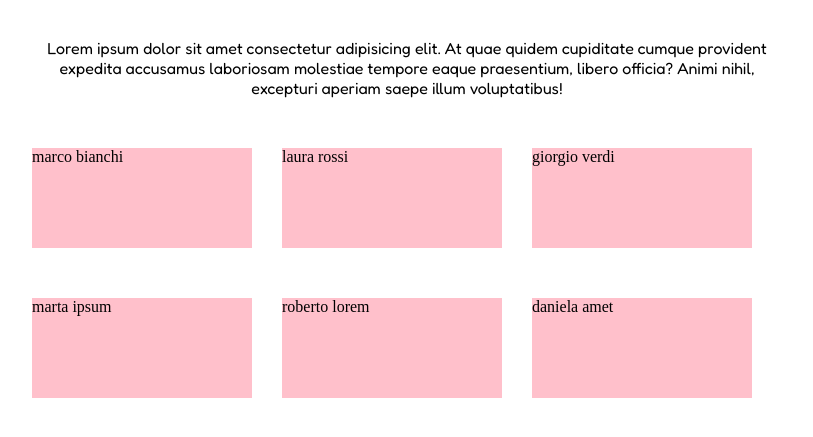
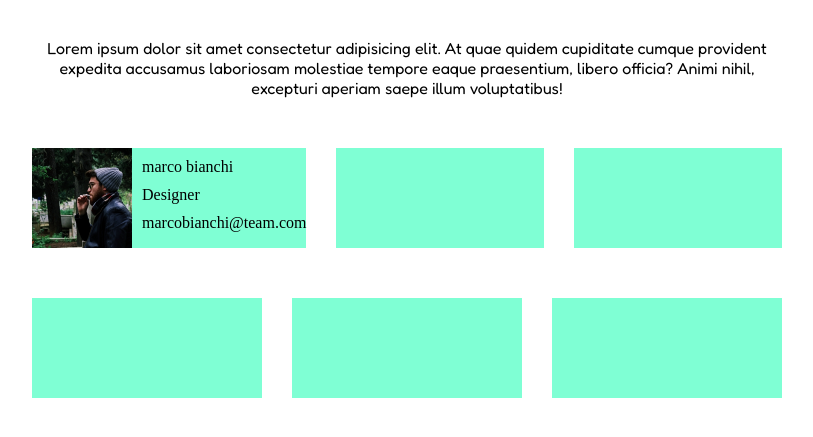
Before and after one commit to AlessiaSimone5/html-css-flex-cards, a plain HTML site: page index.html in a window 1280 px wide. Shown: the part 101-538 px from the top of the page, without its empty margins (233-1046 px from the left). Drawn offline with Linux system fonts and the light colour scheme.

Commit message:
layout modificato

```diff
--- a/css/style.css
+++ b/css/style.css
@@ -27,20 +27,37 @@ p {
 }
 
 /*icona*/
-ul {
+
+.flex {
     display: flex;
-    margin-left: 265px;
-    margin-right: 265px;
+    gap: 1.875rem;
+}
 
+.block {
+    height: 100px;
+    width: 360px;
+    background-color: aquamarine;
+    display: flex;
+}
+
+section {
+    margin: 50px 265px 0;
+}
+
+img {
+    height: 100px;
+    width: 100px;
+}
+
+ul .point {
+    display: flex;
+    flex-direction: column;
+    margin-top: 10px;
+    margin-left: 10px;
 
 
 }
 
-.icone {
-    width: 350px;
-    height: 100px;
-    background-color: pink;
-    margin-right: 30px;
-    margin-bottom: 50px;
-
+ul .point li {
+    margin-bottom: 10px;
 }
--- a/index.html
+++ b/index.html
@@ -41,22 +41,35 @@
     </header>
     <main>
         <!--icona-->
-        <div>
-            <ul>
-                <li class="icone">marco bianchi</li>
-                <li class="icone">laura rossi</li>
-                <li class="icone">giorgio verdi</li>
+        <section>
+
+            <ul class="flex">
+                <li class="block">
+                    <div><img src="img/male1.png" alt="male1"></div>
+                    <div class="space">
+                        <ul class="point">
+                            <li>marco bianchi</li>
+                            <li>Designer</li>
+                            <li>marcobianchi@team.com</li>
+                        </ul>
+                    </div>
+                </li>
+                <li class="block"></li>
+                <li class="block"></li>
+            </ul>
+        </section>
+
+        <section>
+            <ul class="flex">
+                <li class="block"></li>
+                <li class="block"></li>
+                <li class="block"></li>
 
             </ul>
-        </div>
-        <div>
-            <ul>
-                <li class="icone">marta ipsum</li>
-                <li class="icone">roberto lorem</li>
-                <li class="icone">daniela amet</li>
+        </section>
 
-            </ul>
-        </div>
+
+
         <!--/icona-->
 
     </main>
```
Also changed, not shown: img/female1.png (added), img/female2.png (added), img/female3.png (added), img/male1.png (added), img/male2.png (added), img/male3.png (added).
